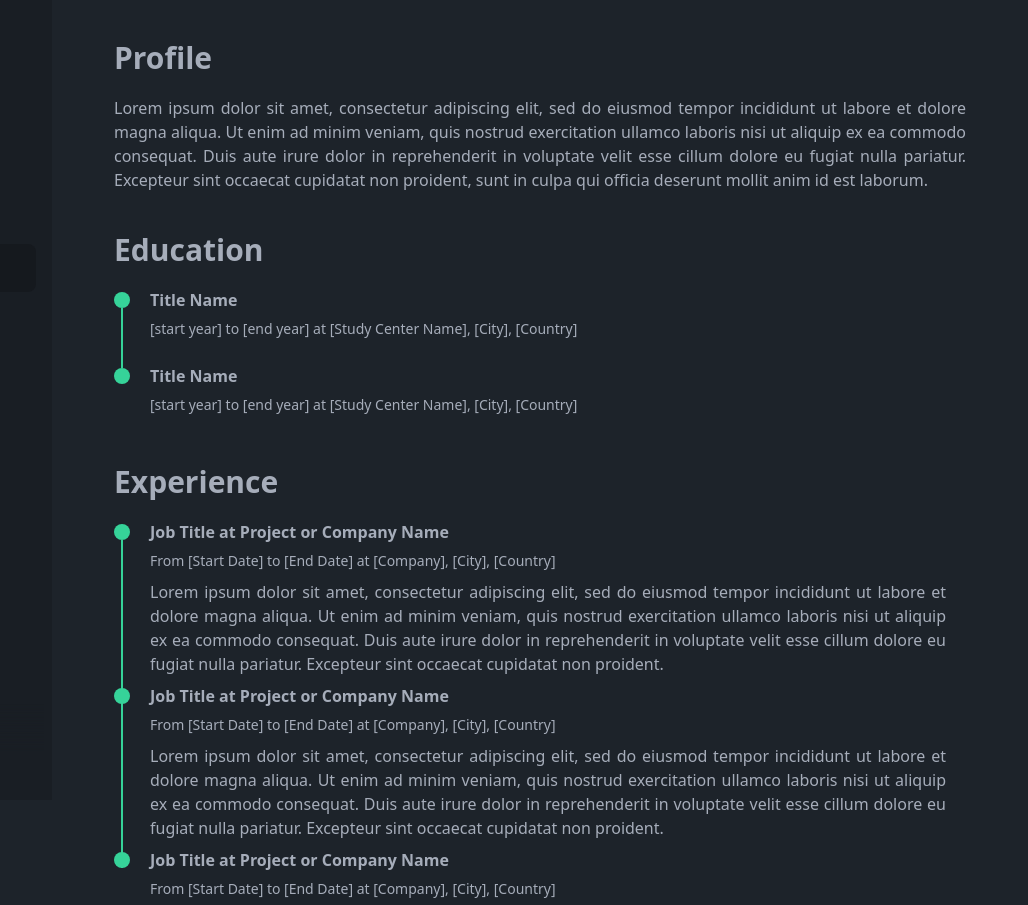
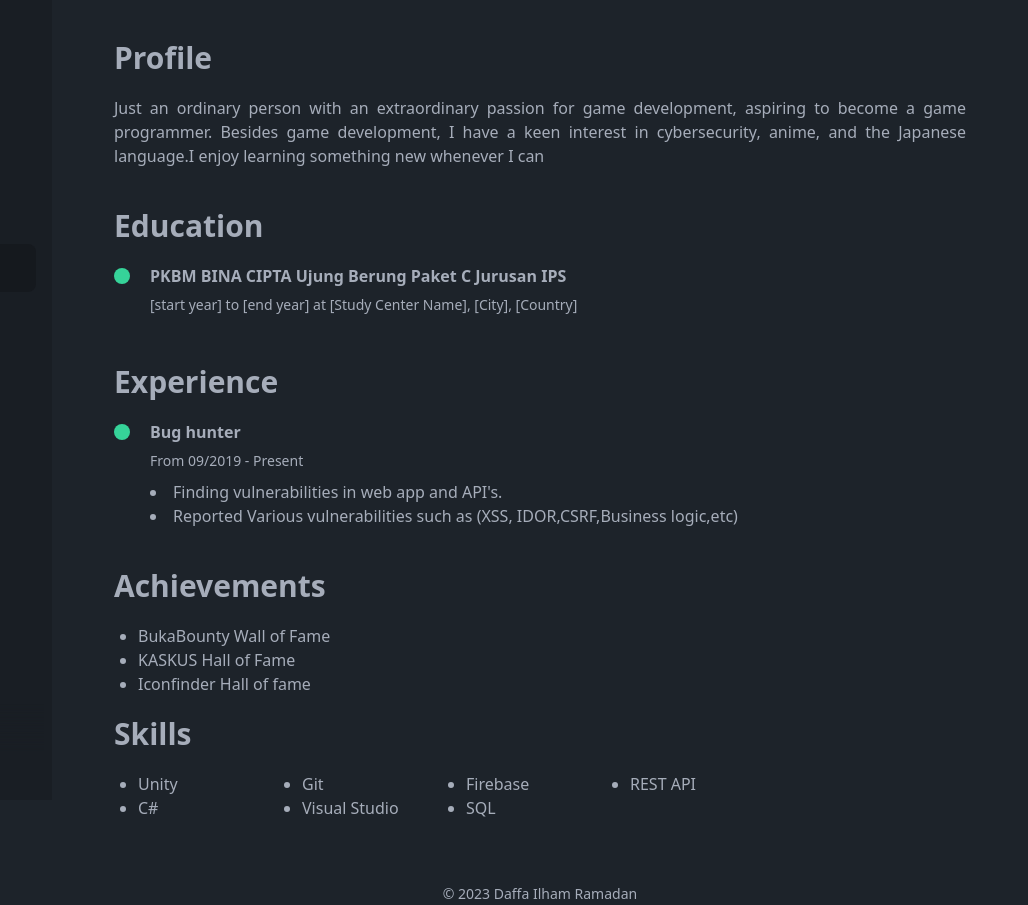
Before and after one commit to daffailhamramadan/daffailhamramadan.github.io, an Astro site: page /about in a window 1280 px wide. Shown: the top 905 px of the page, 252-1280 px from the left. Built offline with nearby package versions, Linux system fonts and the light colour scheme; Astro itself is replaced by a stand-in of ours.

Commit message:
Write about

```diff
--- a/src/pages/about.astro
+++ b/src/pages/about.astro
@@ -10,10 +10,7 @@ import TimeLineElement from "../components/about/TimeLine.astro";
   </div>
 
   <div class="mb-10 text-justify">
-    Lorem ipsum dolor sit amet, consectetur adipiscing elit, sed do eiusmod tempor incididunt ut labore et dolore magna
-    aliqua. Ut enim ad minim veniam, quis nostrud exercitation ullamco laboris nisi ut aliquip ex ea commodo consequat. Duis
-    aute irure dolor in reprehenderit in voluptate velit esse cillum dolore eu fugiat nulla pariatur. Excepteur sint occaecat
-    cupidatat non proident, sunt in culpa qui officia deserunt mollit anim id est laborum.
+    Just an ordinary person with an extraordinary passion for game development, aspiring to become a game programmer. Besides game development, I have a keen interest in cybersecurity, anime, and the Japanese language.I enjoy learning something new whenever I can
   </div>
 
   <div class="mb-5">
@@ -22,11 +19,7 @@ import TimeLineElement from "../components/about/TimeLine.astro";
 
   <div class="time-line-container grid gap-4 mb-10">
     <TimeLineElement
-      title="Title Name"
-      subtitle="[start year] to [end year] at [Study Center Name], [City], [Country]"
-    />
-    <TimeLineElement
-      title="Title Name"
+      title="PKBM BINA CIPTA Ujung Berung Paket C Jurusan IPS"
       subtitle="[start year] to [end year] at [Study Center Name], [City], [Country]"
     />
   </div>
@@ -37,57 +30,33 @@ import TimeLineElement from "../components/about/TimeLine.astro";
 
   <div class="time-line-container mb-10">
     <TimeLineElement
-      title="Job Title at Project or Company Name"
-      subtitle="From [Start Date] to [End Date] at [Company], [City], [Country]"
+      title="Bug hunter"
+      subtitle="From 09/2019 - Present"
     >
-      Lorem ipsum dolor sit amet, consectetur adipiscing elit, sed do eiusmod tempor incididunt ut labore et dolore magna aliqua. Ut enim ad minim veniam, quis nostrud exercitation ullamco laboris nisi ut aliquip ex ea commodo consequat. Duis aute irure dolor in reprehenderit in voluptate velit esse cillum dolore eu fugiat nulla pariatur. Excepteur sint occaecat cupidatat non proident.
-    </TimeLineElement>
-    <TimeLineElement
-      title="Job Title at Project or Company Name"
-      subtitle="From [Start Date] to [End Date] at [Company], [City], [Country]"
-    >
-      Lorem ipsum dolor sit amet, consectetur adipiscing elit, sed do eiusmod tempor incididunt ut labore et dolore magna aliqua. Ut enim ad minim veniam, quis nostrud exercitation ullamco laboris nisi ut aliquip ex ea commodo consequat. Duis aute irure dolor in reprehenderit in voluptate velit esse cillum dolore eu fugiat nulla pariatur. Excepteur sint occaecat cupidatat non proident.
-    </TimeLineElement>
-    <TimeLineElement
-      title="Job Title at Project or Company Name"
-      subtitle="From [Start Date] to [End Date] at [Company], [City], [Country]"
-    >
-      Lorem ipsum dolor sit amet, consectetur adipiscing elit, sed do eiusmod tempor incididunt ut labore et dolore magna aliqua. Ut enim ad minim veniam, quis nostrud exercitation ullamco laboris nisi ut aliquip ex ea commodo consequat. Duis aute irure dolor in reprehenderit in voluptate velit esse cillum dolore eu fugiat nulla pariatur. Excepteur sint occaecat cupidatat non proident.
+    <li>Finding vulnerabilities in web app and API's.</li>
+    <li>Reported Various vulnerabilities such as (XSS, IDOR,CSRF,Business logic,etc)</li>
     </TimeLineElement>
   </div>
 
   <div class="mb-5">
-    <div class="text-3xl w-full font-bold">Certifications</div>
+    <div class="text-3xl w-full font-bold">Achievements</div>
   </div>
-
-  <ul class="list-disc mx-6 mb-10 grid gap-2">
-    <li>
-      <a href="#" target="_blank"> Certification Name (with link)</a>
-    </li>
-    <li>
-      <a href="#" target="_blank"> Certification Name (with link)</a>
-    </li>
+  <ul class="list-disc mx-6 mb-5">
+    <li>BukaBounty Wall of Fame</li>
+    <li>KASKUS Hall of Fame</li>
+    <li>Iconfinder Hall of fame</li>
   </ul>
-
   <div class="mb-5">
     <div class="text-3xl w-full font-bold">Skills</div>
   </div>
 
   <ul class="list-disc md:columns-5 columns-2 mx-6">
-    <li>Skill Name</li>
-    <li>Skill Name</li>
-    <li>Skill Name</li>
-    <li>Skill Name</li>
-    <li>Skill Name</li>
-    <li>Skill Name</li>
-    <li>Skill Name</li>
-    <li>Skill Name</li>
-    <li>Skill Name</li>
-    <li>Skill Name</li>
-    <li>Skill Name</li>
-    <li>Skill Name</li>
-    <li>Skill Name</li>
-    <li>Skill Name</li>
-    <li>Skill Name</li>
+    <li>Unity</li>
+    <li>C#</li>
+    <li>Git</li>
+    <li>Visual Studio</li>
+    <li>Firebase</li>
+    <li>SQL</li>
+    <li>REST API</li>
   </ul>
 </BaseLayout>
```
